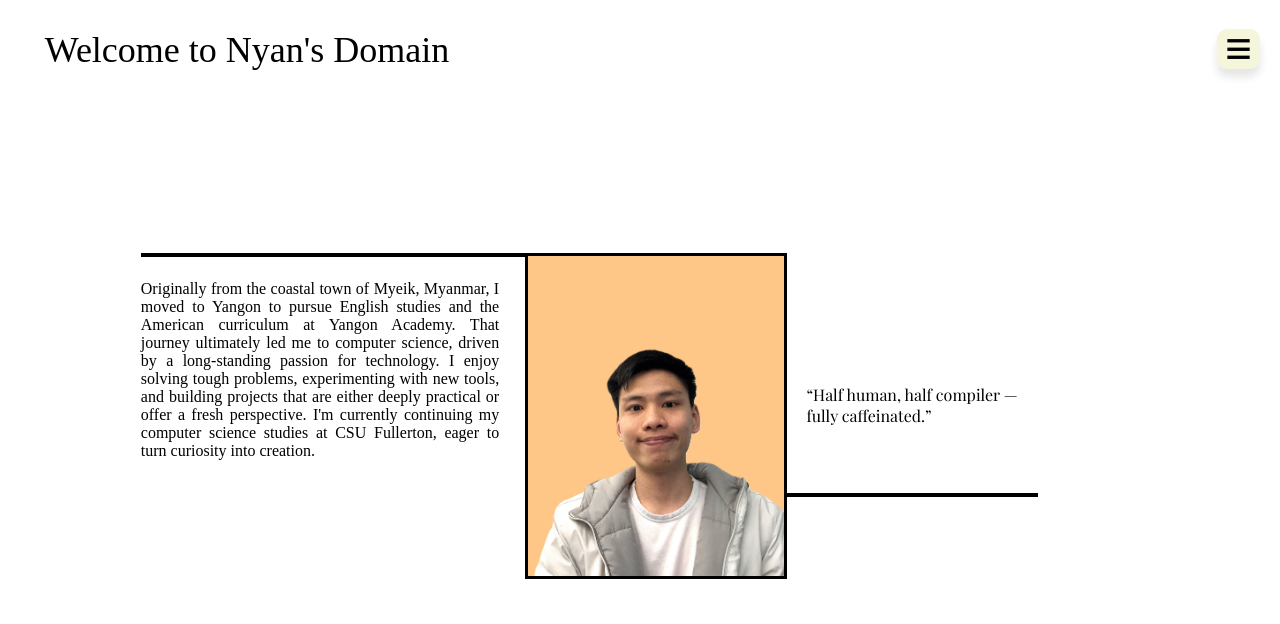
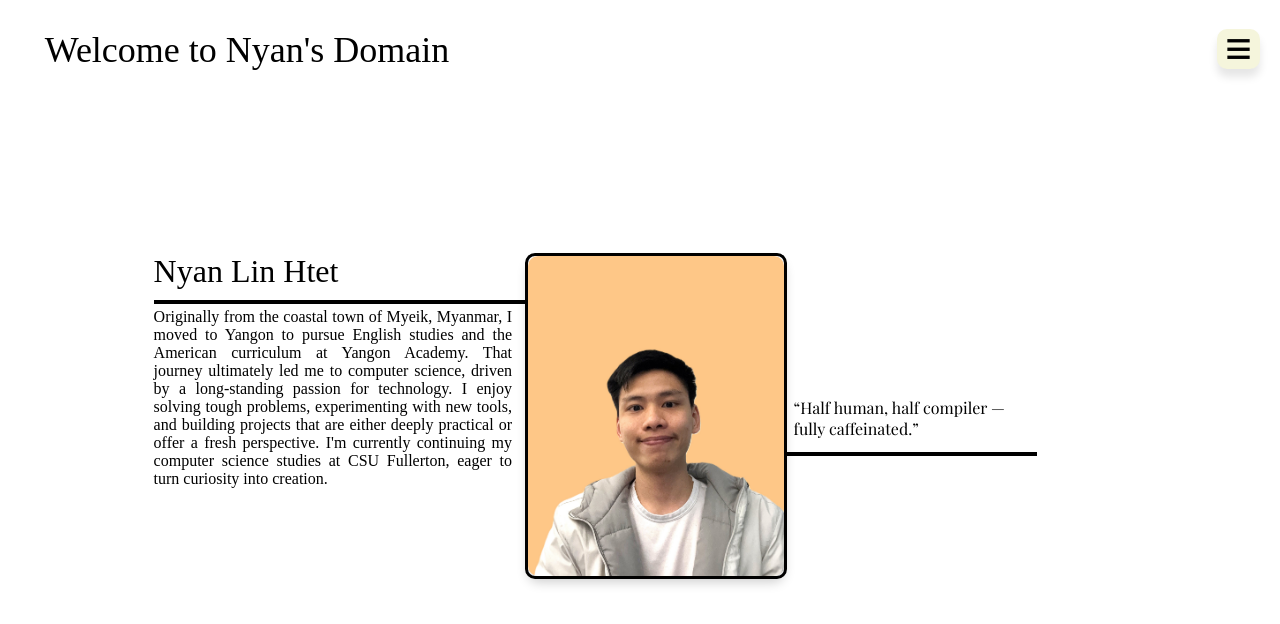
Before and after one commit to NyanLinHtet0/Personal-Website, a website: page html/index.html in a window 1280 px wide. Drawn offline with nearby package versions, Linux system fonts and the light colour scheme.

Commit message:
Added final finishing touches (rouned conrners and proper formatting) for home page

```diff
--- a/css/index.css
+++ b/css/index.css
@@ -6,7 +6,7 @@
 
 .horizontal_line{
     display: inline-block;
-    position: absolute;
+    position: relative;
     height: 0.25rem;
     width: 20vw;
     background-color: black;
@@ -21,23 +21,24 @@
     border-color: black;
     top: 30vh;
     left: 40vw;
+    border-radius: 10px;
 }
 
 .picture_box img {
     width: 100%;
     height: 100%;
     object-fit: cover;
+    box-shadow: 0px 6px 12px rgba(0, 0, 0, 0.2);
+    border-radius: 10px;
 }
 
 #horizontal_line_id_1{
-    left: 10vw;
-    top: 30vh;
-    width: 32vw;
+    width: 30vw;
 }
-
 #horizontal_line_id_2{
-    left: 60.1vw;
-    top: 60vh;
+    position: relative;
+    width: 20vw;
+    right: 1vw
 }
 
 /* Text and content formating */
@@ -53,11 +54,16 @@
     width: 28vw;
 }
 #quote_content_id{
-    left: 63vw;
+    left: 61vw;
     top: 48vh;
 }
 
 #breif_intro_id{
     left: 11vw;
-    top: 35vh;
+    top: 30vh;
 }
+
+#name_label_id {
+    position: relative;
+    font-size: 2em;
+}
--- a/html/index.html
+++ b/html/index.html
@@ -22,17 +22,19 @@
     <!-- Actual content of the page -->
     <div class = "body_content" id = "body_content_id">
         <div class="page_title"> Welcome to Nyan's Domain</div>
-        <div class="horizontal_line" id = "horizontal_line_id_1"></div>
-        <div class="horizontal_line" id = "horizontal_line_id_2"></div>
-        <div class="picture_box">
-            <img src="/pictures/nyan_portrait.jpg" alt="Nyan's Portrait">
-        </div>
-    </div>
+
+
+
         <div class="quote_content" id="quote_content_id">
             <q>Half human, half compiler — fully caffeinated.</q>
+            <div class="horizontal_line" id = "horizontal_line_id_2"></div>
         </div>
 
         <div class="breif_intro" id="breif_intro_id">
+            <div class="breif_intro" id="name_label_id">
+                Nyan Lin Htet
+            </div>
+            <div class="horizontal_line" id = "horizontal_line_id_1"></div>
             Originally from the coastal town of Myeik, Myanmar, I moved to Yangon to
             pursue English studies and the American curriculum at Yangon Academy. That
             journey ultimately led me to computer science, driven by a long-standing
@@ -41,6 +43,11 @@
             a fresh perspective. I'm currently continuing my computer science studies
             at CSU Fullerton, eager to turn curiosity into creation.
         </div>
+        <div class="picture_box">
+            <img src="/pictures/nyan_portrait.jpg" alt="Nyan's Portrait">
+        </div>
+    </div>
+
 
     <script src="../js/page_menu.js"></script>
 </body>
```
Also changed, not shown: css/page_menu.css (line endings or trailing spaces). Lines whose indentation alone changed are shown as unchanged.
